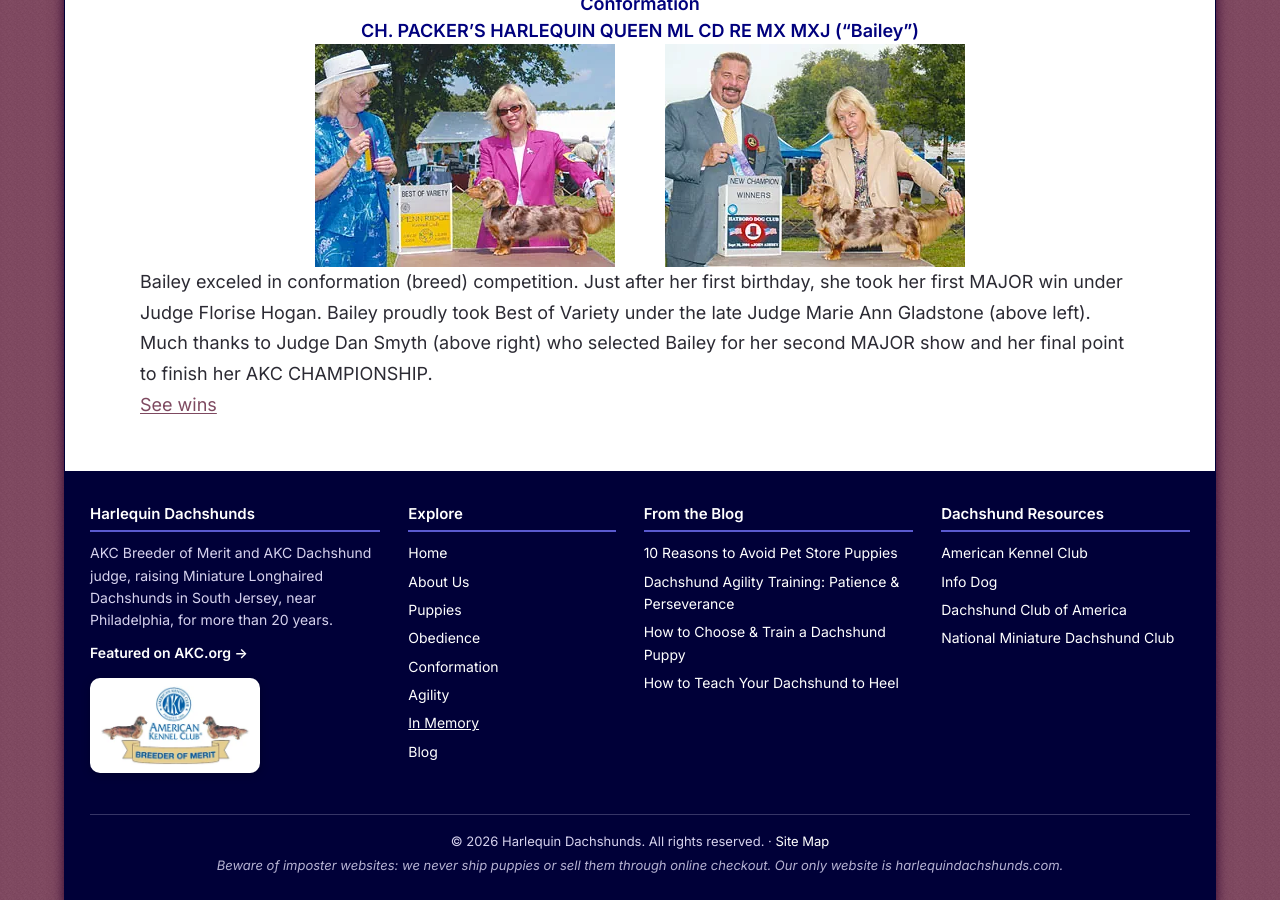
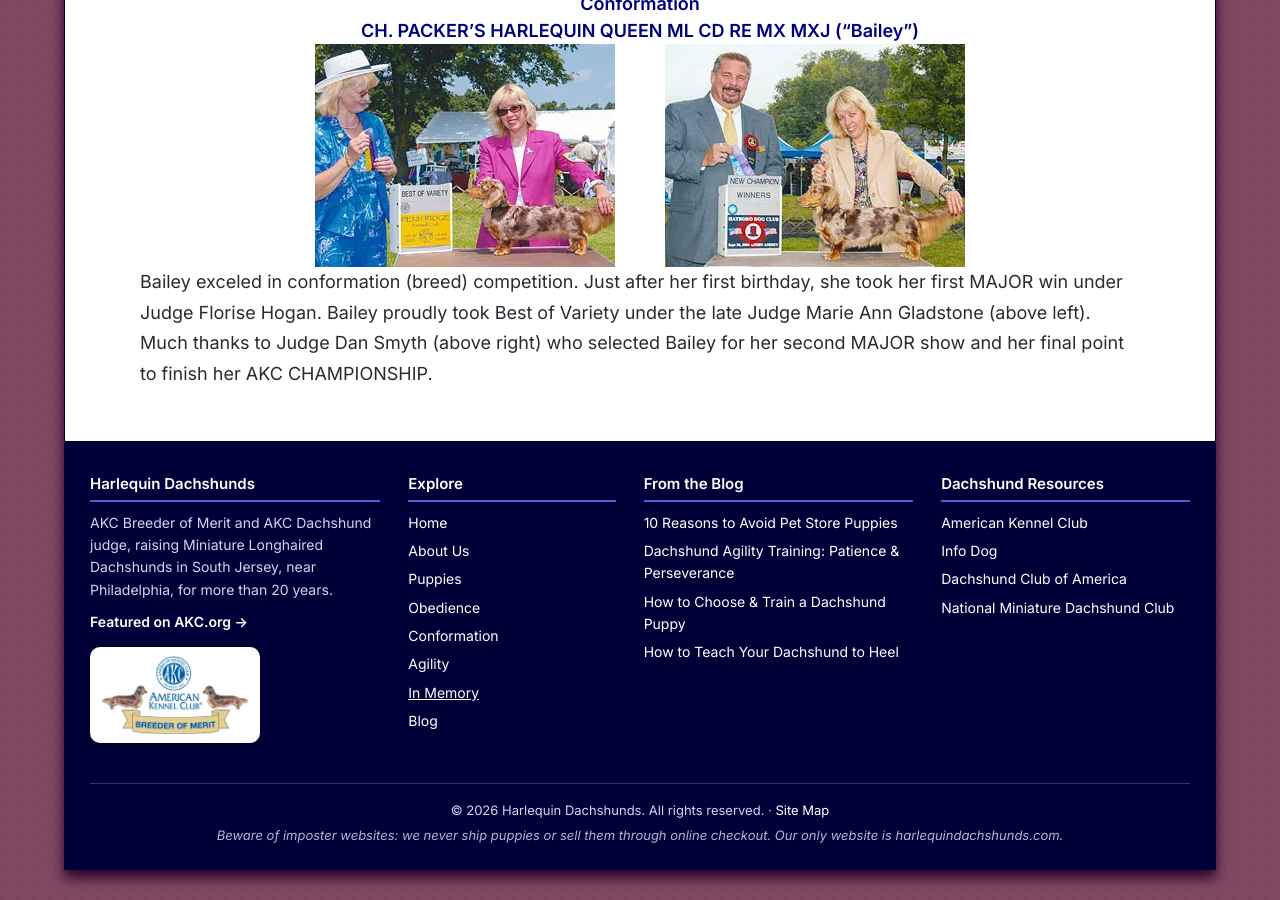
Before and after one commit to louisliberty/harlequin-dachshunds, a Jekyll site: the page built from in-memory.html, in a window 1280 px wide and 900 px high, scrolled down 1113 px. Built offline with Jekyll 4.4.1, drawn with Linux system fonts in a browser that asks for light colours.

Commit message:
In Memory: remove dead 'See wins' link
Co-Authored-By: Claude Opus 5.5 <noreply@anthropic.com>
Claude-Session: https://claude.ai/code/session_01TAfJqWrpFTn7GBn9jW8hNF

```diff
--- a/in-memory.html
+++ b/in-memory.html
@@ -18,5 +18,4 @@ CH. PACKER’S HARLEQUIN QUEEN ML CD RE MX MXJ</h2>
 <h2>Conformation<br/>
 CH. PACKER’S HARLEQUIN QUEEN ML CD RE MX MXJ (“Bailey”)</h2>
 <div class="twopics"><picture><source type="image/webp" srcset="/assets/img-sizes/dogs/bailey/conformation-bailey-3-300.webp 300w" sizes="(max-width: 600px) 92vw, min(300px, 92vw, 1000px)"><img loading="lazy" decoding="async" alt="conformation bailey" class="alignleft size-full wp-image-174" height="223" src="/assets/images/dogs/bailey/conformation-bailey-3.jpg" width="300"/></picture><picture><source type="image/webp" srcset="/assets/img-sizes/dogs/bailey/conformation-bailey-4-300.webp 300w" sizes="(max-width: 600px) 92vw, min(300px, 92vw, 1000px)"><img loading="lazy" decoding="async" alt="conformation bailey" class="alignright size-full wp-image-175" height="223" src="/assets/images/dogs/bailey/conformation-bailey-4.jpg" width="300"/></picture></div>
-<p>Bailey exceled in conformation (breed) competition. Just after her first birthday, she took her first MAJOR win under Judge Florise Hogan. Bailey proudly took Best of Variety under the late Judge Marie Ann Gladstone (above left). Much thanks to Judge Dan Smyth (above right) who selected Bailey for her second MAJOR show and her final point to finish her AKC CHAMPIONSHIP.<br/>
-<a href="http://www.infodog.com/my/dogpage.htm?akc=HM%2097099503">See wins</a></p>
+<p>Bailey exceled in conformation (breed) competition. Just after her first birthday, she took her first MAJOR win under Judge Florise Hogan. Bailey proudly took Best of Variety under the late Judge Marie Ann Gladstone (above left). Much thanks to Judge Dan Smyth (above right) who selected Bailey for her second MAJOR show and her final point to finish her AKC CHAMPIONSHIP.</p>
```
